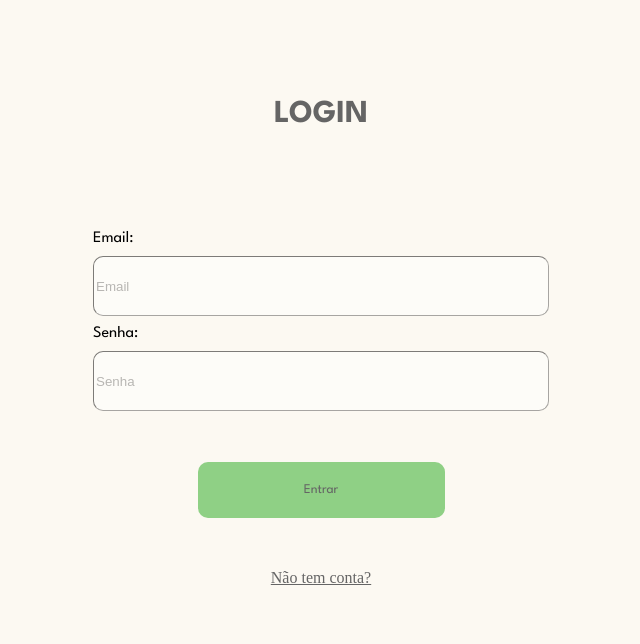
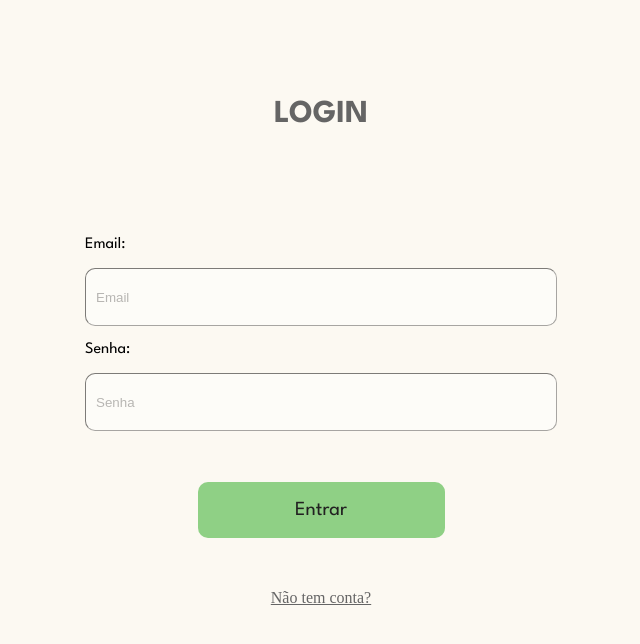
Before and after one commit to Henrique0330/Biblioteca, a Vue app: page /login in a window 1280 px wide. Shown: the top 644 px of the page, without its empty margins (319-959 px from the left). Built offline with nearby package versions, Linux system fonts and the light colour scheme.

Commit message:
FEAT-8: style

```diff
--- a/src/views/LoginView.vue
+++ b/src/views/LoginView.vue
@@ -42,6 +42,7 @@ input {
     border-color: black;
     opacity: 0.5;
     border-width: 1px;
+    padding: 0 10px;
 }
 #botaoEntrar{
     border-radius: 10px;
@@ -51,13 +52,17 @@ input {
     border: none;
     margin: 51px auto;
     font-family: "League Spartan", sans-serif;
+}
+#botaoEntrar:hover{
+    background-color: #2b6a22;
+}
 
-}
 .entrar{
-    color: #656565;
+    color: #222121;
+    font-size: 20px;
 }
 label{
-    margin: 10px 0;
+    margin: 16px 0;
     font-family: "League Spartan", sans-serif;
 }
 a{
```
